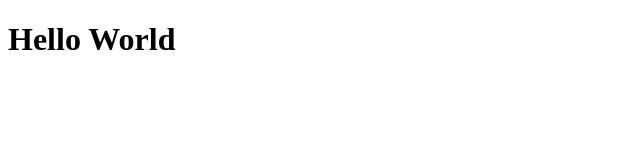
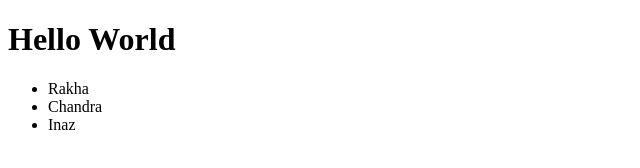
Before and after one commit to inazprema/web-test, a plain HTML site: page index.html in a window 1280 px wide. Shown: the whole page, without its empty margins (0-640 px from the left). Drawn offline with Linux system fonts and the light colour scheme.

Commit message:
Menambahkan Nama Teman

```diff
--- a/index.html
+++ b/index.html
@@ -7,5 +7,10 @@
   </head>
   <body>
     <h1>Hello World</h1>
+    <ul>
+        <li>Rakha</li>
+        <li>Chandra</li>
+        <li>Inaz</li>
+    </ul>
   </body>
 </html>
```
